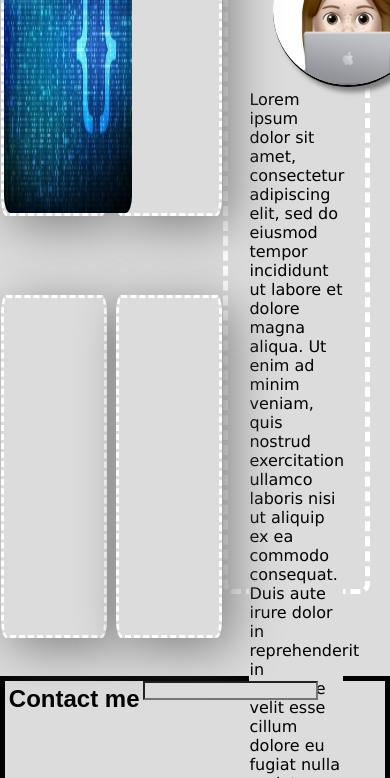
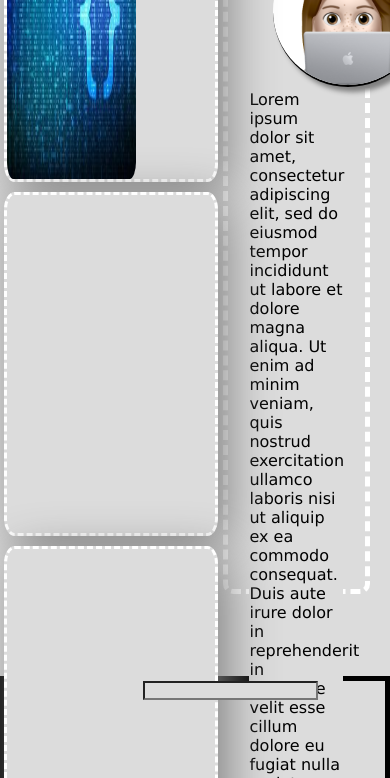
Before and after one commit to Charl1410/Portfolio, a plain HTML site: page index.html in a window 390 px wide. Shown: the part 496-1274 px from the top of the page. Drawn offline with Linux system fonts and the light colour scheme; a web font is replaced by a local one.

Commit message:
flexbox changes

```diff
--- a/Assets/CSS/style.css
+++ b/Assets/CSS/style.css
@@ -94,8 +94,7 @@ height:100%;
 display:flex;
 flex-wrap: wrap;
 justify-content: space-around;
-align-content: center;
-
+flex-grow: 1;
 
 
 
@@ -103,6 +102,7 @@ align-content: center;
 
 .box {
 
+    flex-grow:1;
     width:45%;
     height:40%;
     border: dashed 3px white ;
@@ -169,12 +169,3 @@ section:hover, h3 {
     }
 
 }
-
-
-
-@media screen and (max-width: 600px) {
-    .flexbox-container {
-        flex-direction: column;
-    }
-
-    }
```
